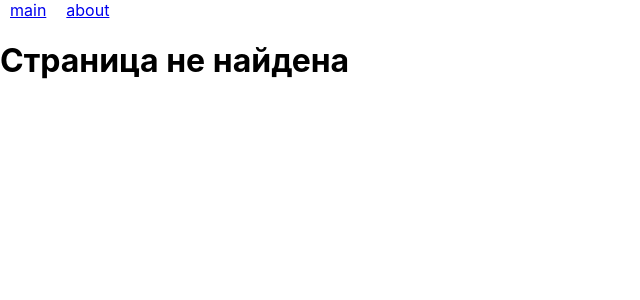
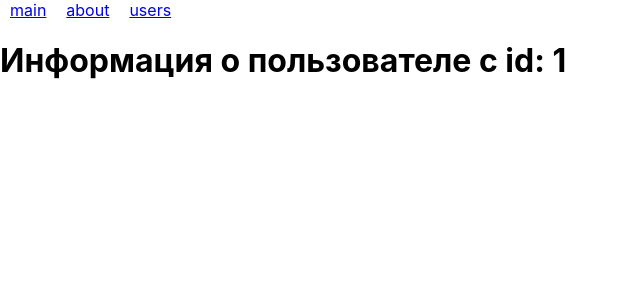
Before and after one commit to MiDimas/TestingPractice, a React (Create React App) app in the folder test-app/: page /users/1 in a window 1280 px wide. Shown: the top 300 px of the page, without its empty margins (0-640 px from the left). Built offline with nearby package versions, Linux system fonts and the light colour scheme.

Commit message:
Добавлена страница с пользователями и их деталями

```diff
--- a/test-app/src/App.jsx
+++ b/test-app/src/App.jsx
@@ -4,6 +4,8 @@ import {Link, Route, Routes} from "react-router-dom";
 import MainPage from "./pages/MainPage/MainPage";
 import AboutPage from "./pages/AboutPage/AboutPage";
 import ErrorPage from "./pages/ErrorPage/ErrorPage";
+import UsersPage from "./pages/UsersPage/UsersPage";
+import UserDetailPage from "./pages/UserDetailPage/UserDetailPage";
 
 // function App() {
 //     //Для теста асинхронщины
@@ -41,9 +43,12 @@ function App () {
     <div>
             <Link to={'/'} data-testid={'main-link'} className="link-route">main</Link>
             <Link to={'/about'} data-testid={'about-link'} className="link-route">about</Link>
+            <Link to={'/users'} data-testid={'users-link'} className="link-route">users</Link>
             <Routes>
                 <Route path={'/'} element={<MainPage />}/>
                 <Route path={'/about'} element={<AboutPage />}/>
+                <Route path={'/users'} element={<UsersPage />}/>
+                <Route path={'/users/:id'} element={<UserDetailPage />}/>
                 <Route path={'/*'} element={<ErrorPage />}/>
             </Routes>
     </div>
--- a/test-app/src/Users/Users.jsx
+++ b/test-app/src/Users/Users.jsx
@@ -1,5 +1,6 @@
 import {useEffect, useState} from 'react';
 import axios from "axios";
+import {Link} from "react-router-dom";
 
 const Users = () => {
     const [users, setUsers] = useState([]);
@@ -14,8 +15,8 @@ const Users = () => {
     }, [])
 
     return (
-        <div>
-            {users.map(user => <div key={user.id} data-testid="user-item">{user.name}</div>)}
+        <div data-testid={'users-list'}>
+            {users.map(user => <Link to={`/users/${user.id}`} key={user.id} className="link-route" data-testid="user-item">{user.name}</Link>)}
         </div>
     );
 };
--- /dev/null
+++ b/test-app/src/pages/UserDetailPage/UserDetailPage.jsx
@@ -0,0 +1,12 @@
+import {useParams} from "react-router-dom";
+
+const UserDetailPage = () => {
+    const params = useParams();
+    return (
+        <div>
+            <h1>Информация о пользователе c id: {params.id}</h1>
+        </div>
+    );
+};
+
+export default UserDetailPage;
--- /dev/null
+++ b/test-app/src/pages/UsersPage/UsersPage.jsx
@@ -0,0 +1,11 @@
+import Users from "../../Users/Users";
+
+const UsersPage = () => {
+    return (
+        <div >
+            <Users />
+        </div>
+    );
+};
+
+export default UsersPage;
```
